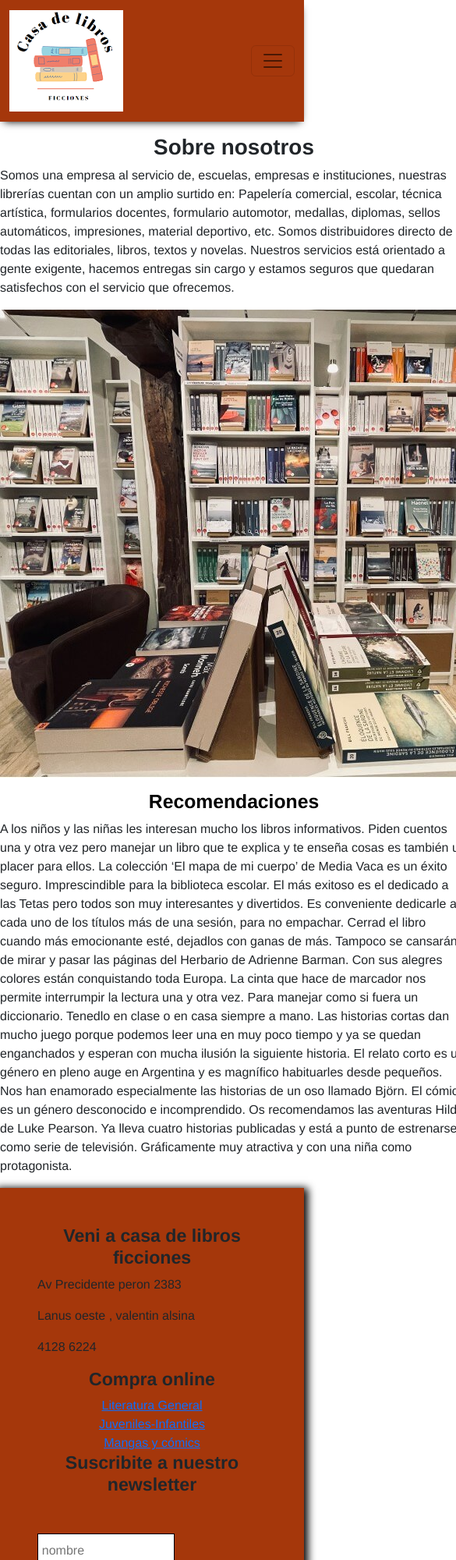
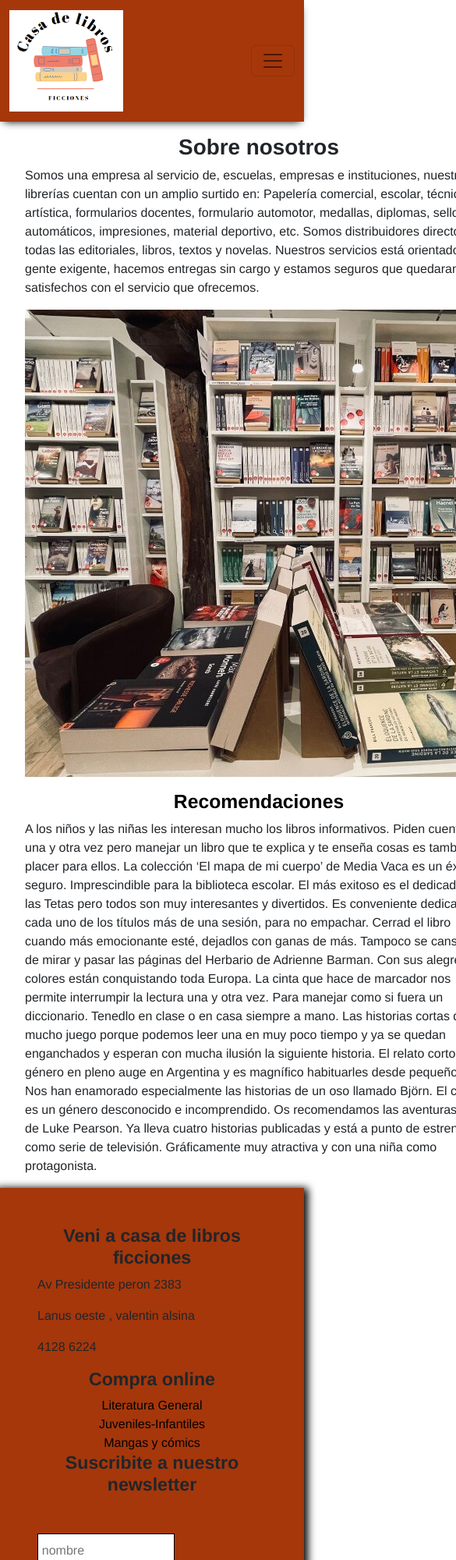
Before and after one commit to andresplatino/casadelibrosficciones, a website: page paginas/sobre-nosotros.html in a window 390 px wide. Shown: the top 2000 px of the page at 78% size, 585 px wide, since content can reach past the window. Drawn offline with nearby package versions, Linux system fonts and the light colour scheme.

Commit message:
entrega proyecto final

```diff
--- a/paginas/sobre-nosotros.html
+++ b/paginas/sobre-nosotros.html
@@ -4,6 +4,7 @@
     <meta charset="UTF-8">
     <meta http-equiv="X-UA-Compatible" content="IE=edge">
     <meta name="viewport" content="width=device-width, initial-scale=1.0">
+    <meta name="keywords" content="libreria, harry potter, libros, novelas, casa de libros ficcion, dune, "/>
     <link REL="shortcut icon" href="../recursos/favicon-16x16.png">
     <link rel="stylesheet"  href="https://cdnjs.cloudflare.com/ajax/libs/animate.css/4.1.1/animate.min.css"/>
     <link href="https://cdn.jsdelivr.net/npm/bootstrap@5.2.0-beta1/dist/css/bootstrap.min.css" rel="stylesheet" integrity="sha384-0evHe/X+R7YkIZDRvuzKMRqM+OrBnVFBL6DOitfPri4tjfHxaWutUpFmBp4vmVor" crossorigin="anonymous">
@@ -45,39 +46,39 @@
                 </nav>
         <!-- termina la navegacion -->
     </header>
-
+        <!-- empieza la seccion sobre nosotros -->
     <main class="main">
-        <section>
-            <h1 class="sobrenosotros__titulo">Sobre nosotros</h1>
-            <P>Somos una empresa al servicio de, escuelas, empresas e instituciones, nuestras librerías cuentan con un amplio surtido en: Papelería comercial, escolar, técnica artística, formularios docentes, formulario automotor, medallas, diplomas, sellos automáticos, impresiones, material deportivo, etc.
-
+        <section class="sobrenosotros">
+            <h1 class="sobrenosotros__1">Sobre nosotros</h1>
+            <P class="sobrenosotros__2"> Somos una empresa al servicio de, escuelas, empresas e instituciones, nuestras librerías cuentan con un amplio surtido en: Papelería comercial, escolar, técnica artística, formularios docentes, formulario automotor, medallas, diplomas, sellos automáticos, impresiones, material deportivo, etc.
                 Somos distribuidores directo de todas las editoriales, libros, textos y novelas.
-
-                Nuestros servicios está orientado a gente exigente, hacemos entregas sin cargo y estamos seguros que quedaran satisfechos con el servicio que ofrecemos.</P>
-            <a class="main__imagen-nosotros"> <img  src="../recursos/librairie-des-grands-caracteres-.jpg" alt="interior de libreria"></a>
-            <h2 class="sobrenosotros__titulo">Recomendaciones</h2>
-            <P>A los niños y las niñas les interesan mucho los libros informativos. Piden cuentos una y otra vez pero manejar un libro que te explica y te enseña cosas es también un placer para ellos. La colección ‘El mapa de mi cuerpo’ de Media Vaca es un éxito seguro. Imprescindible para la biblioteca escolar. El más exitoso es el dedicado a las Tetas pero todos son muy interesantes y divertidos. Es conveniente dedicarle a cada uno de los títulos más de una sesión, para no empachar. Cerrad el libro cuando más emocionante esté, dejadlos con ganas de más.
+                Nuestros servicios está orientado a gente exigente, hacemos entregas sin cargo y estamos seguros que quedaran satisfechos con el servicio que ofrecemos.
+            </P>
+            <div class="sobrenosotros__3"> <img src="../recursos/librairie-des-grands-caracteres-.jpg" alt="interior de libreria"></div>
+            <h2 class="sobrenosotros__4">Recomendaciones</h2>
+            <P class="sobrenosotros__5">A los niños y las niñas les interesan mucho los libros informativos. Piden cuentos una y otra vez pero manejar un libro que te explica y te enseña cosas es también un placer para ellos. La colección ‘El mapa de mi cuerpo’ de Media Vaca es un éxito seguro. Imprescindible para la biblioteca escolar. El más exitoso es el dedicado a las Tetas pero todos son muy interesantes y divertidos. Es conveniente dedicarle a cada uno de los títulos más de una sesión, para no empachar. Cerrad el libro cuando más emocionante esté, dejadlos con ganas de más.
                 Tampoco se cansarán de mirar y pasar las páginas del Herbario de Adrienne Barman. Con sus alegres colores están conquistando toda Europa. La cinta que hace de marcador nos permite interrumpir la lectura una y otra vez. Para manejar como si fuera un diccionario. Tenedlo en clase o en casa siempre a mano.
                 Las historias cortas dan mucho juego porque podemos leer una en muy poco tiempo y ya se quedan enganchados y esperan con mucha ilusión la siguiente historia. El relato corto es un género en pleno auge en Argentina y es magnífico habituarles desde pequeños. Nos han enamorado especialmente las historias de un oso llamado Björn.
-                El cómic es un género desconocido e incomprendido. Os recomendamos las aventuras Hilda de Luke Pearson. Ya lleva cuatro historias publicadas y está a punto de estrenarse como serie de televisión. Gráficamente muy atractiva y con una niña como protagonista.</P>
+                El cómic es un género desconocido e incomprendido. Os recomendamos las aventuras Hilda de Luke Pearson. Ya lleva cuatro historias publicadas y está a punto de estrenarse como serie de televisión. Gráficamente muy atractiva y con una niña como protagonista.
+            </P>
         </section>
-
+        <!-- termina la seccion sobre nosotros -->
 
     </main>
     <!-- empieza pie de pagina -->
-    <footer class="footer" >
+        <footer class="footer" >
         <section class="footer__direccion">
             <h3 class="footer__titulo-direccion">Veni a casa de libros ficciones</h3>
-            <P class="footer__descripcion-direccion">Av Precidente peron 2383</P>
+            <P class="footer__descripcion-direccion">Av Presidente peron 2383</P>
             <P class="footer__descripcion-direccion">Lanus oeste , valentin alsina</P>
             <P class="footer__descripcion-direccion">4128 6224</P>
         </section>
 
         <section class="footer__comprar">
             <h3 >Compra online</h3>
-            <a href="../paginas/comprar.html">Literatura General</a>
-            <a href="../paginas/comprar.html">Juveniles-Infantiles</a>
-            <a href="../paginas/comprar.html">Mangas y cómics</a>
+            <a class="paginas" href="../paginas/comprar.html">Literatura General</a>
+            <a class="paginas" href="../paginas/comprar.html">Juveniles-Infantiles</a>
+            <a class="paginas" href="../paginas/comprar.html">Mangas y cómics</a>
         </section>
         <div>
             <form method="POST">
--- a/sass/_footer.scss
+++ b/sass/_footer.scss
@@ -5,6 +5,10 @@
     border: 1rem;
     padding: 3rem;
     box-shadow: 0 5px 10px 5px rgba($color: #000000, $alpha: 30%);
+}
+.paginas{
+    text-decoration: none;
+    color: #000000;
 }
 .footer__direcicion{
     display: flex;
--- a/sass/_media.scss
+++ b/sass/_media.scss
@@ -16,6 +16,15 @@
         display: flex;
         flex-direction: column;
         flex-wrap: wrap;
+        justify-content: center;
+        align-items: center;
+    }
+    .card__section{
+        display: flex;
+        flex-direction: column;
+        flex-wrap: wrap;
+        justify-content: center;
+        align-items: center;
     }
     .main__contactanos{
         display: flex;
--- a/sass/style.scss
+++ b/sass/style.scss
@@ -29,10 +29,6 @@ h3{
     font-weight: bold
 }
 
-.visitanos{
-display: flex;
-flex-direction: column;
-}
 
 .main__contactanos{
     margin-bottom: 2rem;
@@ -80,3 +76,13 @@ flex-direction: column;
     font-weight: bold;
     font-style: italic;
 }
+/* css sobre nosotros */
+.sobrenosotros{
+    display:grid;
+    justify-content: center;
+    padding-left: 2rem;
+}
+.sobrenosotros__3{
+    display:flex;
+    justify-content: center;
+}
```
Also changed, not shown: index.html (+8 -6 lines), paginas/comprar.html (+8 -8 lines), paginas/contactanos.html (+43 -15 lines), paginas/visitanos.html (+9 -7 lines), css/estilos.css, 1 other file. Lines whose indentation alone changed are shown as unchanged.
